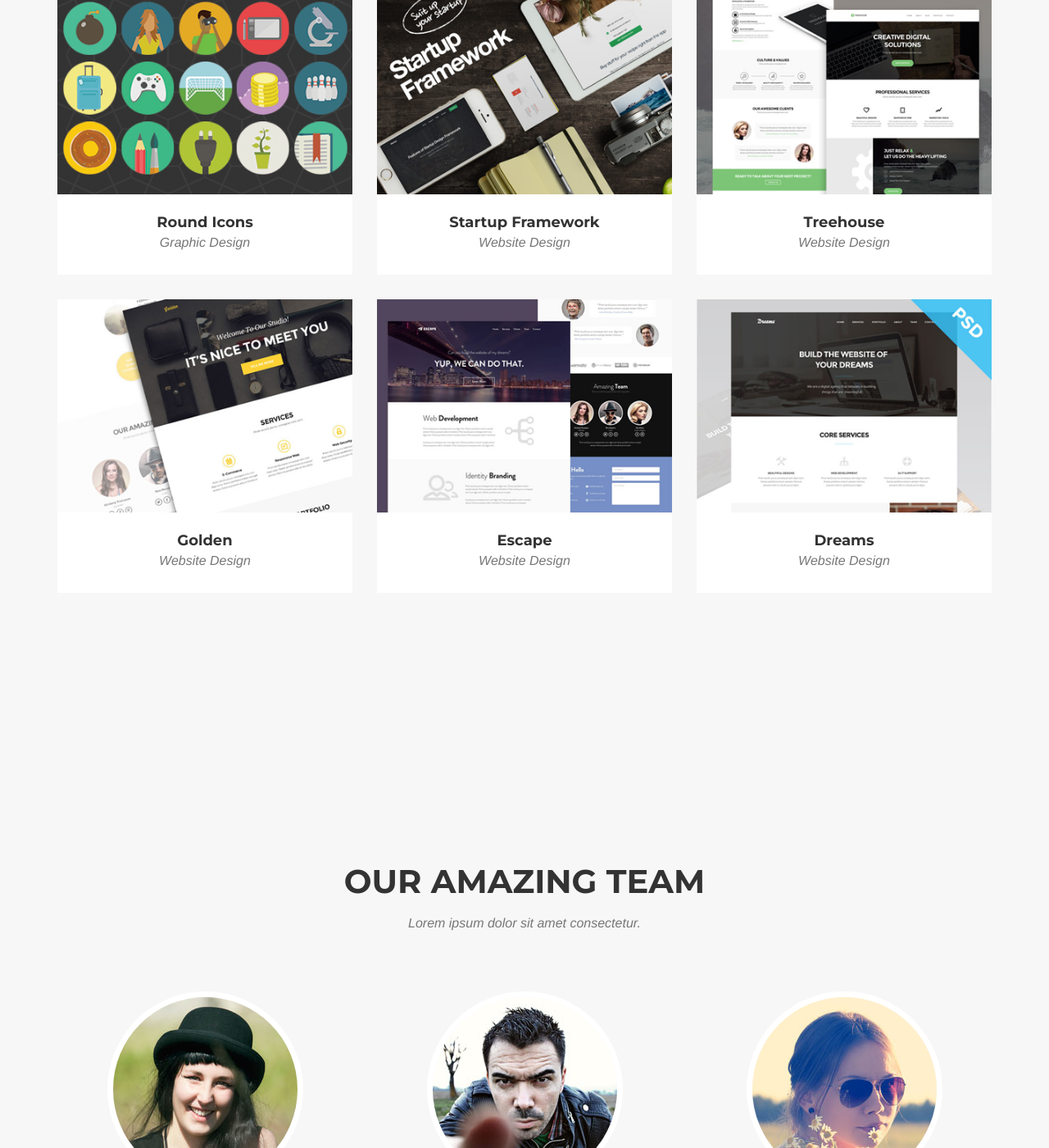
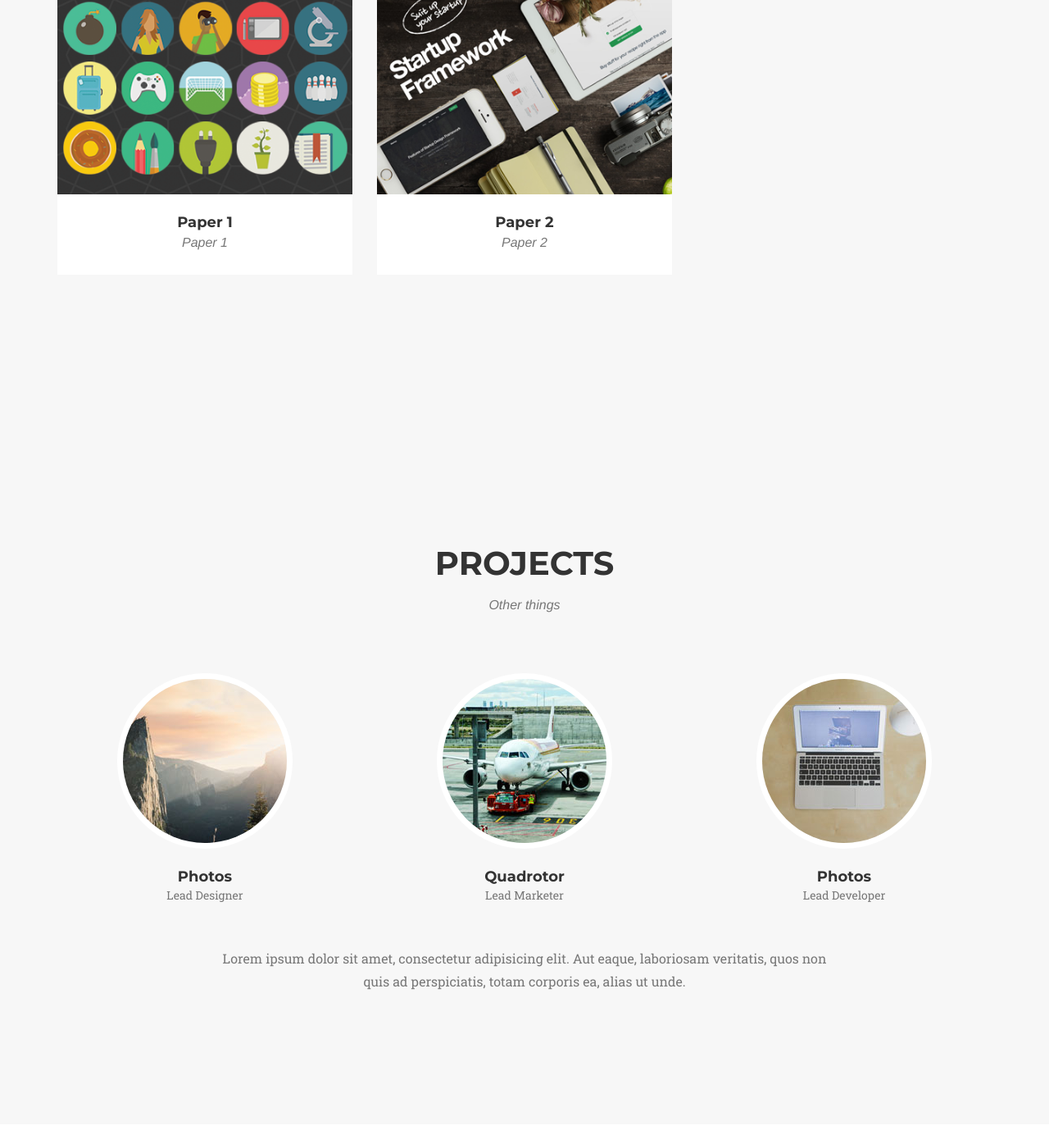
Before and after one commit to victorgan/victorgan.github.io, a Jekyll site: the page built from about.html, in a window 1280 px wide and 1400 px high, scrolled down 2932 px. Shown: the whole window at 82% size. Built offline with Jekyll 4.4.1, drawn with Linux system fonts in a browser that asks for light colours; some web fonts are replaced; after the commit the page ends 4303 px from its top, so only the background shows below that; some of the changed text lies outside the part shown.

Commit message:
copy text updates

```diff
--- a/about.html
+++ b/about.html
@@ -147,8 +147,12 @@
         <div class="container">
             <div class="row">
                 <div class="col-lg-12 text-center">
-                    <h2 class="section-heading">Services</h2>
-                    <h3 class="section-subheading text-muted">Lorem ipsum dolor sit amet consectetur.</h3>
+                    <h2 class="section-heading">Overview</h2>
+                    <h3 class="section-subheading text-muted">
+                        Resume&emsp;
+                        <a href="#"><i class="fa fa-file-pdf-o"></i></a>
+                        <a href="#"><i class="fa fa-file-text-o"></i></a>
+                    </h3>
                 </div>
             </div>
             <div class="row text-center">
@@ -157,7 +161,7 @@
                         <i class="fa fa-circle fa-stack-2x text-primary"></i>
                         <i class="fa fa-shopping-cart fa-stack-1x fa-inverse"></i>
                     </span>
-                    <h4 class="service-heading">E-Commerce</h4>
+                    <h4 class="service-heading">Research</h4>
                     <p class="text-muted">Lorem ipsum dolor sit amet, consectetur adipisicing elit. Minima maxime quam architecto quo inventore harum ex magni, dicta impedit.</p>
                 </div>
                 <div class="col-md-4">
@@ -165,7 +169,7 @@
                         <i class="fa fa-circle fa-stack-2x text-primary"></i>
                         <i class="fa fa-laptop fa-stack-1x fa-inverse"></i>
                     </span>
-                    <h4 class="service-heading">Responsive Design</h4>
+                    <h4 class="service-heading">Software Development</h4>
                     <p class="text-muted">Lorem ipsum dolor sit amet, consectetur adipisicing elit. Minima maxime quam architecto quo inventore harum ex magni, dicta impedit.</p>
                 </div>
                 <div class="col-md-4">
@@ -173,7 +177,7 @@
                         <i class="fa fa-circle fa-stack-2x text-primary"></i>
                         <i class="fa fa-lock fa-stack-1x fa-inverse"></i>
                     </span>
-                    <h4 class="service-heading">Web Security</h4>
+                    <h4 class="service-heading">Project Management</h4>
                     <p class="text-muted">Lorem ipsum dolor sit amet, consectetur adipisicing elit. Minima maxime quam architecto quo inventore harum ex magni, dicta impedit.</p>
                 </div>
             </div>
@@ -200,8 +204,8 @@
                         <img src="{{ site.baseurl }}public/img/portfolio/roundicons.png" class="img-responsive" alt="">
                     </a>
                     <div class="portfolio-caption">
-                        <h4>Round Icons</h4>
-                        <p class="text-muted">Graphic Design</p>
+                        <h4>Paper 1</h4>
+                        <p class="text-muted">Paper 1</p>
                     </div>
                 </div>
                 <div class="col-md-4 col-sm-6 portfolio-item">
@@ -214,66 +218,66 @@
                         <img src="{{ site.baseurl }}public/img/portfolio/startup-framework.png" class="img-responsive" alt="">
                     </a>
                     <div class="portfolio-caption">
-                        <h4>Startup Framework</h4>
-                        <p class="text-muted">Website Design</p>
+                        <h4>Paper 2</h4>
+                        <p class="text-muted">Paper 2</p>
                     </div>
                 </div>
-                <div class="col-md-4 col-sm-6 portfolio-item">
-                    <a href="#portfolioModal3" class="portfolio-link" data-toggle="modal">
-                        <div class="portfolio-hover">
-                            <div class="portfolio-hover-content">
-                                <i class="fa fa-plus fa-3x"></i>
-                            </div>
-                        </div>
-                        <img src="{{ site.baseurl }}public/img/portfolio/treehouse.png" class="img-responsive" alt="">
-                    </a>
-                    <div class="portfolio-caption">
-                        <h4>Treehouse</h4>
-                        <p class="text-muted">Website Design</p>
-                    </div>
-                </div>
-                <div class="col-md-4 col-sm-6 portfolio-item">
-                    <a href="#portfolioModal4" class="portfolio-link" data-toggle="modal">
-                        <div class="portfolio-hover">
-                            <div class="portfolio-hover-content">
-                                <i class="fa fa-plus fa-3x"></i>
-                            </div>
-                        </div>
-                        <img src="{{ site.baseurl }}public/img/portfolio/golden.png" class="img-responsive" alt="">
-                    </a>
-                    <div class="portfolio-caption">
-                        <h4>Golden</h4>
-                        <p class="text-muted">Website Design</p>
-                    </div>
-                </div>
-                <div class="col-md-4 col-sm-6 portfolio-item">
-                    <a href="#portfolioModal5" class="portfolio-link" data-toggle="modal">
-                        <div class="portfolio-hover">
-                            <div class="portfolio-hover-content">
-                                <i class="fa fa-plus fa-3x"></i>
-                            </div>
-                        </div>
-                        <img src="{{ site.baseurl }}public/img/portfolio/escape.png" class="img-responsive" alt="">
-                    </a>
-                    <div class="portfolio-caption">
-                        <h4>Escape</h4>
-                        <p class="text-muted">Website Design</p>
-                    </div>
-                </div>
-                <div class="col-md-4 col-sm-6 portfolio-item">
-                    <a href="#portfolioModal6" class="portfolio-link" data-toggle="modal">
-                        <div class="portfolio-hover">
-                            <div class="portfolio-hover-content">
-                                <i class="fa fa-plus fa-3x"></i>
-                            </div>
-                        </div>
-                        <img src="{{ site.baseurl }}public/img/portfolio/dreams.png" class="img-responsive" alt="">
-                    </a>
-                    <div class="portfolio-caption">
-                        <h4>Dreams</h4>
-                        <p class="text-muted">Website Design</p>
-                    </div>
-                </div>
+                <!-- <div class="col-md-4 col-sm-6 portfolio-item"> -->
+                <!--     <a href="#portfolioModal3" class="portfolio-link" data-toggle="modal"> -->
+                <!--         <div class="portfolio-hover"> -->
+                <!--             <div class="portfolio-hover-content"> -->
+                <!--                 <i class="fa fa-plus fa-3x"></i> -->
+                <!--             </div> -->
+                <!--         </div> -->
+                <!--         <img src="{{ site.baseurl }}public/img/portfolio/treehouse.png" class="img-responsive" alt=""> -->
+                <!--     </a> -->
+                <!--     <div class="portfolio-caption"> -->
+                <!--         <h4>Treehouse</h4> -->
+                <!--         <p class="text-muted">Website Design</p> -->
+                <!--     </div> -->
+                <!-- </div> -->
+                <!-- <div class="col-md-4 col-sm-6 portfolio-item"> -->
+                <!--     <a href="#portfolioModal4" class="portfolio-link" data-toggle="modal"> -->
+                <!--         <div class="portfolio-hover"> -->
+                <!--             <div class="portfolio-hover-content"> -->
+                <!--                 <i class="fa fa-plus fa-3x"></i> -->
+                <!--             </div> -->
+                <!--         </div> -->
+                <!--         <img src="{{ site.baseurl }}public/img/portfolio/golden.png" class="img-responsive" alt=""> -->
+                <!--     </a> -->
+                <!--     <div class="portfolio-caption"> -->
+                <!--         <h4>Golden</h4> -->
+                <!--         <p class="text-muted">Website Design</p> -->
+                <!--     </div> -->
+                <!-- </div> -->
+                <!-- <div class="col-md-4 col-sm-6 portfolio-item"> -->
+                <!--     <a href="#portfolioModal5" class="portfolio-link" data-toggle="modal"> -->
+                <!--         <div class="portfolio-hover"> -->
+                <!--             <div class="portfolio-hover-content"> -->
+                <!--                 <i class="fa fa-plus fa-3x"></i> -->
+                <!--             </div> -->
+                <!--         </div> -->
+                <!--         <img src="{{ site.baseurl }}public/img/portfolio/escape.png" class="img-responsive" alt=""> -->
+                <!--     </a> -->
+                <!--     <div class="portfolio-caption"> -->
+                <!--         <h4>Escape</h4> -->
+                <!--         <p class="text-muted">Website Design</p> -->
+                <!--     </div> -->
+                <!-- </div> -->
+                <!-- <div class="col-md-4 col-sm-6 portfolio-item"> -->
+                <!--     <a href="#portfolioModal6" class="portfolio-link" data-toggle="modal"> -->
+                <!--         <div class="portfolio-hover"> -->
+                <!--             <div class="portfolio-hover-content"> -->
+                <!--                 <i class="fa fa-plus fa-3x"></i> -->
+                <!--             </div> -->
+                <!--         </div> -->
+                <!--         <img src="{{ site.baseurl }}public/img/portfolio/dreams.png" class="img-responsive" alt=""> -->
+                <!--     </a> -->
+                <!--     <div class="portfolio-caption"> -->
+                <!--         <h4>Dreams</h4> -->
+                <!--         <p class="text-muted">Website Design</p> -->
+                <!--     </div> -->
+                <!-- </div> -->
             </div>
         </div>
     </section>
@@ -284,54 +288,30 @@
         <div class="container">
             <div class="row">
                 <div class="col-lg-12 text-center">
-                    <h2 class="section-heading">Our Amazing Team</h2>
-                    <h3 class="section-subheading text-muted">Lorem ipsum dolor sit amet consectetur.</h3>
+                    <h2 class="section-heading">Projects</h2>
+                    <h3 class="section-subheading text-muted">Other things</h3>
                 </div>
             </div>
             <div class="row">
                 <div class="col-sm-4">
                     <div class="team-member">
-                        <img src="{{ site.baseurl }}public/img/team/1.jpg" class="img-responsive img-circle" alt="">
-                        <h4>Kay Garland</h4>
+                        <img src="{{ site.baseurl }}public/img/about/1.jpg" class="img-responsive img-circle" alt="">
+                        <h4>Photos</h4>
                         <p class="text-muted">Lead Designer</p>
-                        <ul class="list-inline social-buttons">
-                            <li><a href="#"><i class="fa fa-twitter"></i></a>
-                            </li>
-                            <li><a href="#"><i class="fa fa-facebook"></i></a>
-                            </li>
-                            <li><a href="#"><i class="fa fa-linkedin"></i></a>
-                            </li>
-                        </ul>
                     </div>
                 </div>
                 <div class="col-sm-4">
                     <div class="team-member">
-                        <img src="{{ site.baseurl }}public/img/team/2.jpg" class="img-responsive img-circle" alt="">
-                        <h4>Larry Parker</h4>
+                        <img src="{{ site.baseurl }}public/img/about/2.jpg" class="img-responsive img-circle" alt="">
+                        <h4>Quadrotor</h4>
                         <p class="text-muted">Lead Marketer</p>
-                        <ul class="list-inline social-buttons">
-                            <li><a href="#"><i class="fa fa-twitter"></i></a>
-                            </li>
-                            <li><a href="#"><i class="fa fa-facebook"></i></a>
-                            </li>
-                            <li><a href="#"><i class="fa fa-linkedin"></i></a>
-                            </li>
-                        </ul>
                     </div>
                 </div>
                 <div class="col-sm-4">
                     <div class="team-member">
-                        <img src="{{ site.baseurl }}public/img/team/3.jpg" class="img-responsive img-circle" alt="">
-                        <h4>Diana Pertersen</h4>
+                        <img src="{{ site.baseurl }}public/img/about/3.jpg" class="img-responsive img-circle" alt="">
+                        <h4>Photos</h4>
                         <p class="text-muted">Lead Developer</p>
-                        <ul class="list-inline social-buttons">
-                            <li><a href="#"><i class="fa fa-twitter"></i></a>
-                            </li>
-                            <li><a href="#"><i class="fa fa-facebook"></i></a>
-                            </li>
-                            <li><a href="#"><i class="fa fa-linkedin"></i></a>
-                            </li>
-                        </ul>
                     </div>
                 </div>
             </div>
```
